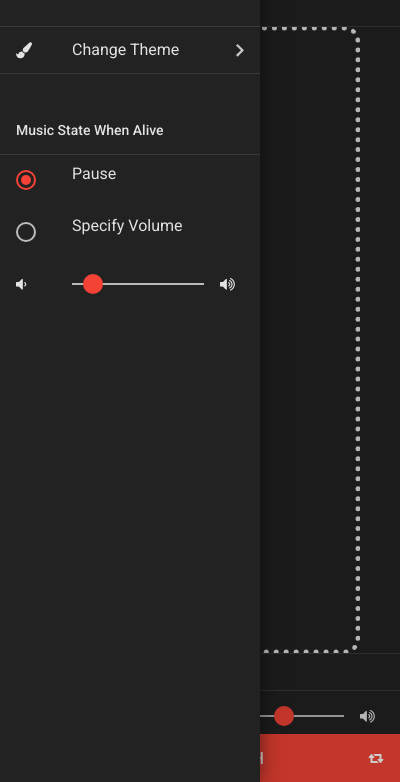
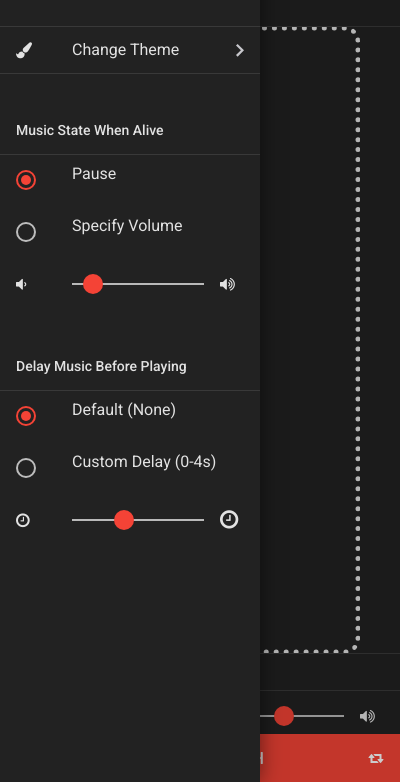
Before and after one commit to RedSparr0w/CSGO_Music_Player, an Electron app: page index.html in a window 400 px wide. Both pictures are taken after a click on the link 24 px from the left and 28 px from the top of the page. Shown: the part 62-844 px from the top of the page. Drawn offline with Linux system fonts and the light colour scheme; no server answers.

Commit message:
Add "delay" before playing music option (#2)
* add delay before playing option
* fix indentation

```diff
--- a/include/js/player.js
+++ b/include/js/player.js
@@ -11,7 +11,9 @@ let settings = localStorage.settings ? JSON.parse(localStorage.settings) : {
   "theme_color" : "red",
   "play_music_when_alive" : "false",
   "alive_volume" : 0.1,
-  "master_volume" : 0.8
+  "master_volume" : 0.8,
+  "delay_music_on_death" : "false",
+  "delay_amount" : 1.5
 };
 
 let playlist = localStorage.playlist ? JSON.parse(localStorage.playlist) : [];
@@ -248,13 +250,15 @@ function pullUpdate () {
   if (shouldPlay === false) {
     if (!JSON.parse(settings.play_music_when_alive)){
       player.pause();
-    }else{
-      player.play();
-      player.volume = settings.alive_volume;
+    } else {
+	    player.play();
+	    player.volume = settings.alive_volume;
     }
   } else {
-    player.play();
-    player.volume = settings.master_volume;
+    player.setTimeOut(function (){
+      player.play();
+      player.volume = settings.master_volume;
+    }, settings.delay_amount*1000);
   }
 }
 
--- a/index.html
+++ b/index.html
@@ -79,6 +79,41 @@
                         </div>
                       </div>
                       <div class="item-media"><i class="fa fa-volume-up" aria-hidden="true"></i></div>
+                    </div>
+                  </li>
+                </ul>
+              </div>
+              <div class="content-block-title">Delay Music Before Playing</div>
+              <div class="list-block">
+                <ul>
+                    <label class="label-radio item-content">
+                      <input type="radio" name="delay_music_on_death" value="false" checked="checked">
+                      <div class="item-media"><i class="icon icon-form-radio"></i></div>
+                      <div class="item-inner">
+                        <div class="item-title">Default (None)</div>
+                      </div>
+                    </label>
+                  </li>
+                  <li>
+                    <label class="label-radio item-content">
+                      <input type="radio" name="delay_music_on_death" value="true">
+                      <div class="item-media"><i class="icon icon-form-radio"></i></div>
+                      <div class="item-inner">
+                        <div class="item-title">Custom Delay (0-4s)</div>
+                      </div>
+                    </label>
+                  </li>
+                  <li>
+                    <div class="item-content">
+                      <div class="item-media"><i class="fa fa-clock-o" aria-hidden="true"></i></div>
+                      <div class="item-inner">
+                        <div class="item-input">
+                          <div class="range-slider">
+                            <input id="delay_slider" name="delay_amount" type="range" min="0" max="4" value="1.5" step="0.5" class="">
+                          </div>
+                        </div>
+                      </div>
+                      <div class="item-media"><i class="fa fa-clock-o fa-lg" aria-hidden="true"></i></div>
                     </div>
                   </li>
                 </ul>
```
